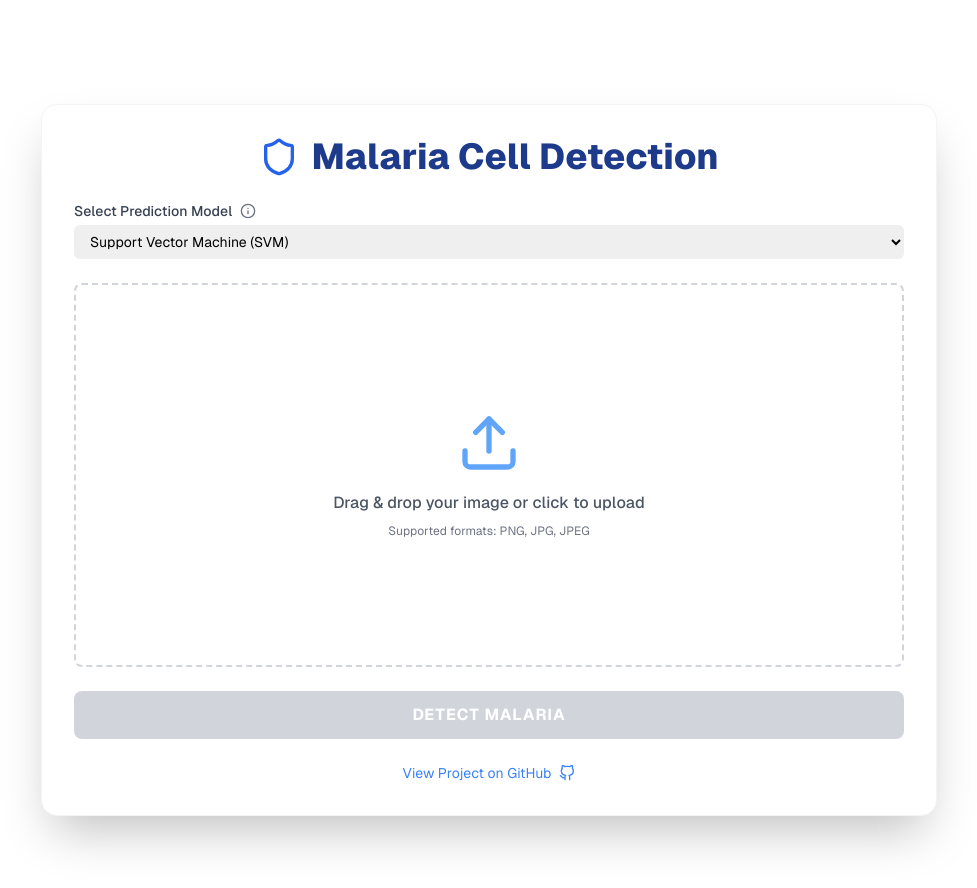
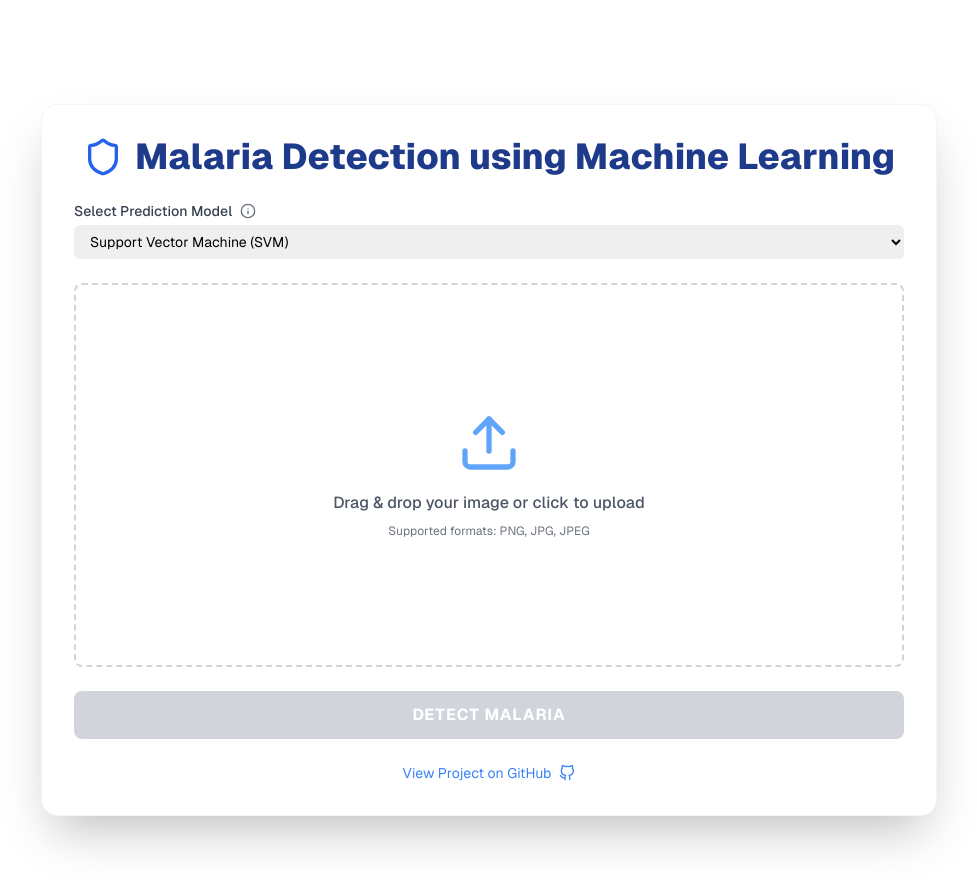
Before and after one commit to ThashmikaX/Malaria-Detection-Model, a Next.js app in the folder App/frontend/: page / in a window 1280 px wide. Shown: the top 888 px of the page, without its empty margins (151-1128 px from the left). Built offline with nearby package versions, Linux system fonts and the light colour scheme.

Commit message:
fix: update header text for clarity in Malaria Detection component

```diff
--- a/App/frontend/src/app/components/UI.tsx
+++ b/App/frontend/src/app/components/UI.tsx
@@ -88,7 +88,7 @@ const UI = () => {
         <div className="w-full max-w-4xl bg-white rounded-2xl shadow-2xl p-8 border border-gray-100">
           <h1 className="text-4xl font-extrabold mb-6 text-center text-blue-900 flex items-center justify-center gap-3">
             <Shield className="w-10 h-10 text-blue-600" />
-            Malaria Cell Detection
+            Malaria Detection using Machine Learning
           </h1>
 
           {/* Model Selection with Tooltip */}
```
